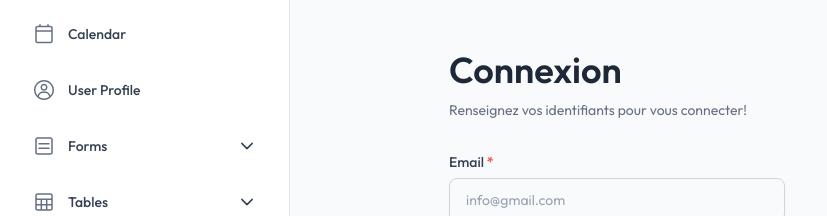
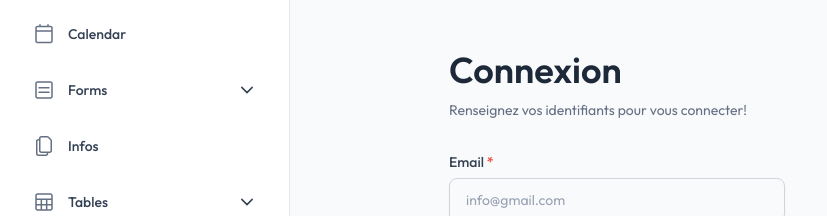
Before and after one commit to Hrivaux/GaryBot, a Next.js app in the folder front/: page / in a window 1280 px wide. Shown: the part 188-404 px from the top of the page, without its empty margins (0-827 px from the left). Built offline with nearby package versions, Linux system fonts and the light colour scheme.

Commit message:
fini + corrigé

```diff
--- a/front/src/layout/AppSidebar.tsx
+++ b/front/src/layout/AppSidebar.tsx
@@ -42,15 +42,14 @@ const navItems: NavItem[] = [
     path: "/calendar",
   },
   {
-    icon: <UserCircleIcon />,
-    name: "User Profile",
-    path: "/profile",
-  },
-
-  {
     name: "Forms",
     icon: <ListIcon />,
     subItems: [{ name: "Form Elements", path: "/form-elements", pro: false }],
+  },
+  {
+    icon: <PageIcon />,
+    name: "Infos",
+    path: "/infos",
   },
   {
     name: "Tables",
```
Also changed, not shown: front/src/app/(gary-auto)/(others-pages)/infos/page.tsx (renamed from front/src/app/(admin)/infos/page.tsx).
